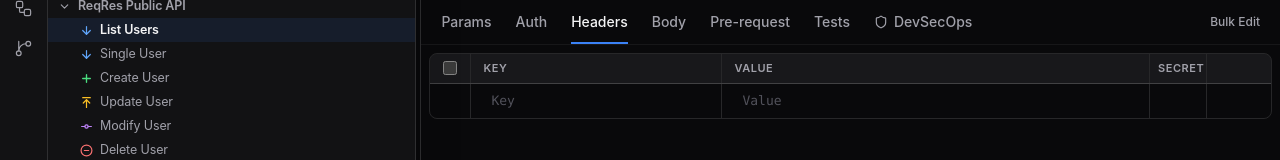
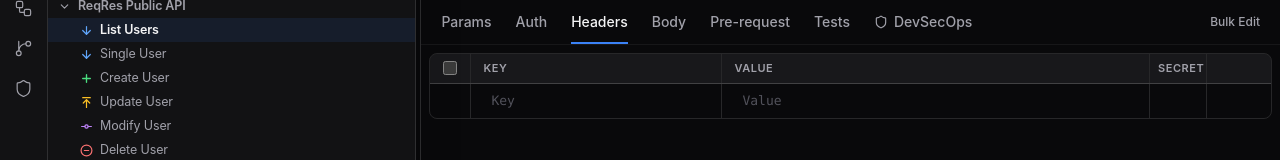
Before and after one commit to kundanlcb/pigeon, a React (Vite) app: page / in a window 1280 px wide. Shown: the part 131-291 px from the top of the page. Built offline with nearby package versions, Linux system fonts and the light colour scheme.

Commit message:
feat(security): register new global DevSecOps Hub view and sidebar icon

```diff
--- a/src/App.tsx
+++ b/src/App.tsx
@@ -7,6 +7,7 @@ import { FlowsPanel } from "./components/FlowsPanel";
 import { HistoryPanel } from "./components/HistoryPanel";
 import { SourceControlPanel } from "./components/SourceControlPanel";
 import { RequestTabs } from "./components/RequestTabs";
+import { SecurityHub } from "./components/SecurityHub";
 import { RequestEditor } from "./components/RequestEditor";
 import { ResponseViewer } from "./components/ResponseViewer";
 import { CurlModal } from "./components/CurlModal";
@@ -648,6 +649,10 @@ export default function App() {
             <ErrorBoundary name="Automation Builder">
               <AutomationView onManageEnvClick={() => setIsEnvManagerOpen(true)} />
             </ErrorBoundary>
+          ) : activeView === 'security' ? (
+            <ErrorBoundary name="Security Hub">
+              <SecurityHub />
+            </ErrorBoundary>
           ) : (
             <>
               <div data-tauri-drag-region className="flex items-end justify-between bg-panel-bg pr-4 pl-0 h-[44px] border-b border-border-strong">
--- /dev/null
+++ b/src/components/SecurityHub.tsx
@@ -0,0 +1,21 @@
+import { Shield } from 'lucide-react';
+
+export function SecurityHub() {
+  return (
+    <div className="flex-1 flex flex-col h-full bg-editor-bg text-text-primary">
+      <div className="flex items-center space-x-3 p-4 border-b border-border-strong bg-panel-bg shrink-0">
+        <Shield className="text-accent" size={20} />
+        <h2 className="text-sm font-semibold">DevSecOps Collection Scanner</h2>
+      </div>
+      <div className="flex-1 flex items-center justify-center text-text-muted">
+        <div className="text-center max-w-md">
+          <Shield size={48} className="mx-auto mb-4 opacity-20" />
+          <h3 className="text-sm font-medium text-text-primary mb-2">Collection-Level Security Audit</h3>
+          <p className="text-xs leading-relaxed">
+            Select a collection from the sidebar to configure the master auth tokens and run the complete security matrix against all endpoints simultaneously.
+          </p>
+        </div>
+      </div>
+    </div>
+  );
+}
--- a/src/components/Sidebar.tsx
+++ b/src/components/Sidebar.tsx
@@ -1,4 +1,4 @@
-import { Files, Workflow, History, GitBranch } from 'lucide-react';
+import { Files, Workflow, History, GitBranch, Shield } from 'lucide-react';
 import { SettingsMenu } from './SettingsMenu';
 import { useStore } from '../store';
 
@@ -53,6 +53,17 @@ export function Sidebar() {
         >
           <GitBranch size={19} strokeWidth={1.5} />
         </button>
+        <button
+          onClick={() => setActiveView('security')}
+          className={`w-9 h-9 flex items-center justify-center cursor-pointer transition-all rounded-lg outline-none mx-auto ${
+            activeView === 'security'
+              ? 'bg-border-strong text-accent'
+              : 'text-text-secondary hover:text-text-primary hover:bg-white/5'
+          }`}
+          title="DevSecOps Hub"
+        >
+          <Shield size={19} strokeWidth={1.5} />
+        </button>
       </div>
       <SettingsMenu />
     </nav>
--- a/src/store.ts
+++ b/src/store.ts
@@ -189,8 +189,8 @@ interface AppState {
   importCollection: (collection: Collection) => void;
   importEnvironment: (env: Environment) => void;
   importWorkspace: (data: { collections: Collection[], environments: Environment[], flows: Flow[] }) => void;
-  activeView: 'editor' | 'runner' | 'automation' | 'history' | 'source-control';
-  setActiveView: (view: 'editor' | 'runner' | 'automation' | 'history' | 'source-control') => void;
+  activeView: 'editor' | 'runner' | 'automation' | 'history' | 'source-control' | 'security';
+  setActiveView: (view: 'editor' | 'runner' | 'automation' | 'history' | 'source-control' | 'security') => void;
   flows: Flow[];
   activeFlowId: string | null;
   addFlow: (name: string) => void;
```
